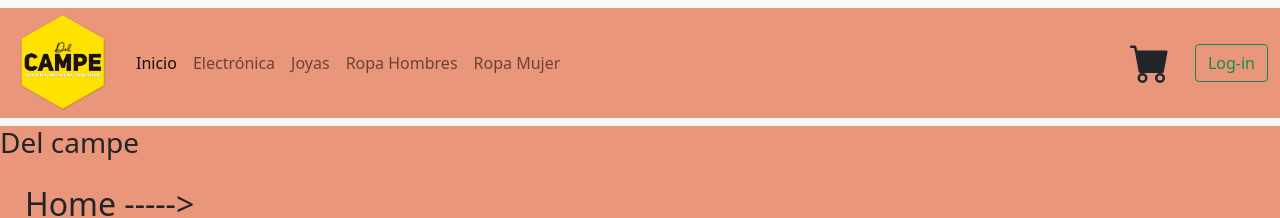
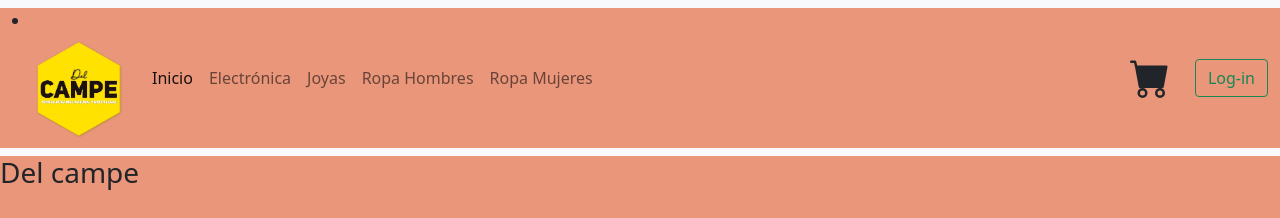
Before and after one commit to Jose-ph/tienda_basualdo, a React (Create React App) app: page / in a window 1280 px wide. Shown: the top 218 px of the page. Built offline with nearby package versions, Linux system fonts and the light colour scheme; no server answers.

Commit message:
agrega Navlink
Cambia el componente Navbar, utilizando Navlink para la navegación. La home no muestra productos, porque no está configurado aun.

```diff
--- a/src/components/Navbar/NavBar.js
+++ b/src/components/Navbar/NavBar.js
@@ -1,37 +1,41 @@
 
+import { useHistory } from 'react-router';
+import { NavLink } from 'react-router-dom';
 import logoTienda from '../../logo3.png'
 import Cartwidget from '../Cartwidget/Cartwidget';
 
+
 function Navbar() {
+
+  let history= useHistory();
+
+
+
+
+
+
+
+
+
+
   return (
     <div className="NavBar">
 
 <nav className="navbar navbar-expand-lg navbar-light bg-light">
   <div className="container-fluid">
-    <a className="navbar-brand" href="/#"> <img src = {logoTienda} alt ="logo" style={{"width": "100px", "height": "100px"}}/>  </a>
+  <li className="nav-item"> <NavLink className="nav-link" to={'/'}  ><img src = {logoTienda} alt ="logo" style={{"width": "100px", "height": "100px"}}/></NavLink></li>
+
     <button className="navbar-toggler" type="button" data-bs-toggle="collapse" data-bs-target="#navbarSupportedContent" aria-controls="navbarSupportedContent" aria-expanded="false" aria-label="Toggle navigation">
       <span className="navbar-toggler-icon"></span>
     </button>
     <div className="collapse navbar-collapse" id="navbarSupportedContent">
       <ul className="navbar-nav me-auto mb-2 mb-lg-0">
-        <li className="nav-item">
-          <a className="nav-link active" aria-current="page" href="/#">Inicio</a>
-        </li>
-        <li className="nav-item">
-          <a className="nav-link" href="/#">Electrónica</a>
 
-
-        </li>
-
-        <li className="nav-item">
-          <a className="nav-link " href="/#">Joyas</a>
-        </li>
-        <li className="nav-item">
-          <a className="nav-link " href="/#">Ropa Hombres</a>
-        </li>
-        <li className="nav-item">
-          <a className="nav-link " href="/#">Ropa Mujer</a>
-        </li>
+        <li className="nav-item"> <NavLink className="nav-link" to={'/'}  >Inicio</NavLink></li>
+        <li className="nav-item"> <NavLink className="nav-link" to={'/category/electronics'}  >Electrónica</NavLink></li>
+        <li className="nav-item"> <NavLink className="nav-link" to={'/category/jewelery'}  >Joyas</NavLink></li>
+        <li className="nav-item"> <NavLink className="nav-link" to={"/category/men's clothing"}  >Ropa Hombres </NavLink></li>
+        <li className="nav-item"> <NavLink className="nav-link" to={"/category/women's clothing"}  >Ropa Mujeres </NavLink></li>
       </ul>
 
 
```
